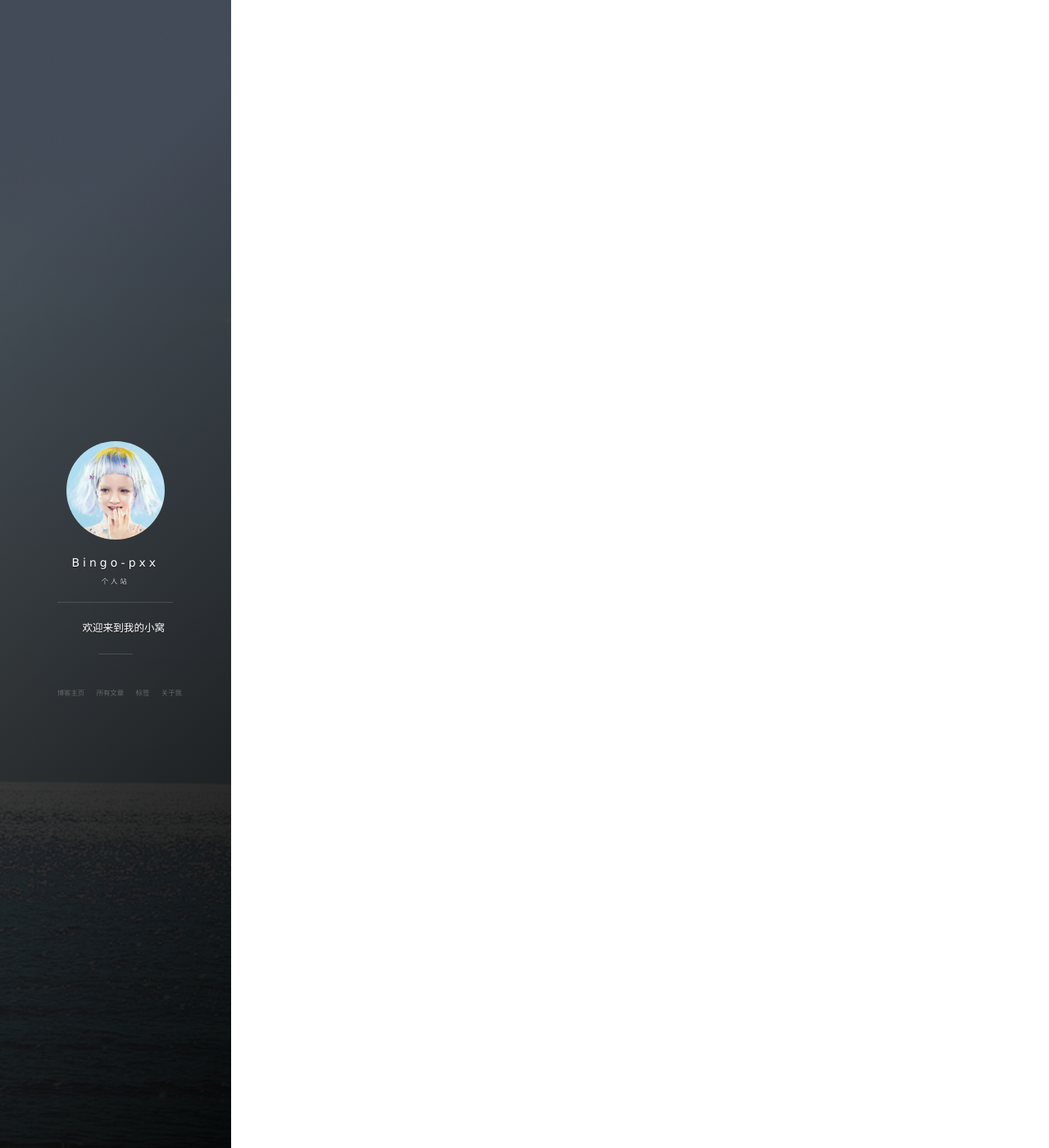
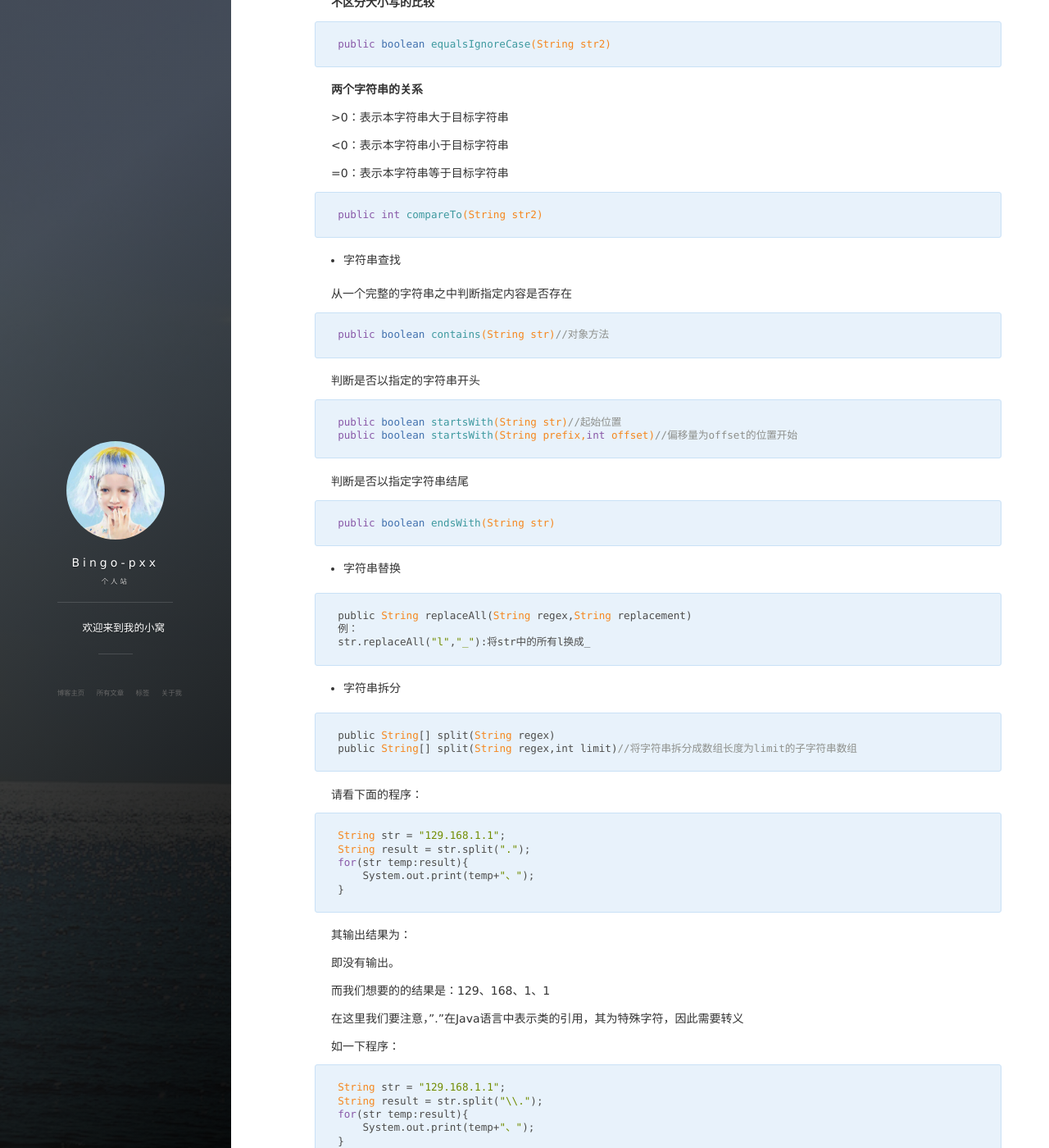
Before and after one commit to luckypxx/luckypxx, a Jekyll site: the page built from _posts/2018-10-27-java中的String类.md, in a window 1280 px wide and 1400 px high, scrolled down 2940 px. Shown: the whole window at 82% size. Built offline with Jekyll 4.4.1, drawn with Linux system fonts in a browser that asks for light colours; nearby versions of some CDN libraries; comment, search, counter and statistics services are not loaded; some of the changed text lies outside the part shown.

Commit message:
String类

````diff
--- a/_posts/2018-10-27-java中的String类.md
+++ b/_posts/2018-10-27-java中的String类.md
@@ -137,7 +137,207 @@ public char charAt(int index) //返回指定索引下标的字符
 3.将字符串转为字符数组
 
 ```java
-public char[] toCharArray();
+public char[] toCharArray()
 ```
 
+- 字节数组与字符串
+
+用String类的构造方法将字节数组转成字符串
+
+```java
+public String(byte[] bytes)
+```
+
+将字符串转为字节数组
+
+```java
+public byte[] getBytes(String charset);
+```
+
+- 字符串比较
+
+**相等比较**
+
+```java
+str1.equals(str2)
+```
+
+**不区分大小写的比较**
+
+```java
+public boolean equalsIgnoreCase(String str2)
+```
+
+**两个字符串的关系**
+
+\>0：表示本字符串大于目标字符串
+
+<0：表示本字符串小于目标字符串
+
+=0：表示本字符串等于目标字符串
+
+```java
+public int compareTo(String str2)
+```
+
+- 字符串查找
+
+从一个完整的字符串之中判断指定内容是否存在
+
+```java
+public boolean contains(String str)//对象方法
+```
+
+判断是否以指定的字符串开头
+
+```java
+public boolean startsWith(String str)//起始位置
+public boolean startsWith(String prefix,int offset)//偏移量为offset的位置开始
+```
+
+判断是否以指定字符串结尾
+
+```java
+public boolean endsWith(String str)
+```
+
+- 字符串替换
+
+```java
+public String replaceAll(String regex,String replacement)
+例：
+str.replaceAll("l","_"):将str中的所有l换成_
+```
+
+- 字符串拆分
+
+```java
+public String[] split(String regex)
+public String[] split(String regex,int limit)//将字符串拆分成数组长度为limit的子字符串数组
+```
+
+请看下面的程序：
+
+```java
+String str = "129.168.1.1";
+String result = str.split(".");
+for(str temp:result){
+    System.out.print(temp+"、");
+}
+```
+
+
+
+其输出结果为：
+
+即没有输出。
+
+而我们想要的的结果是：129、168、1、1
+
+在这里我们要注意，"."在Java语言中表示类的引用，其为特殊字符，因此需要转义
+
+如一下程序：
+
+```java
+String str = "129.168.1.1";
+String result = str.split("\\.");
+for(str temp:result){
+    System.out.print(temp+"、");
+}
+```
+
+接下来请看两次截取的一段程序：
+
+```java
+public static void main(String[] args) {
+        String str = "Lisa:18|Tom:20";
+        String[] result = str.split("\\|");
+        for(String temp:result){
+            String name = temp.split(":")[0];
+            String age = temp.split(":")[1];
+            System.out.println("姓名："+name);
+            System.out.println("年龄:"+age);
+        }
+    }
+```
+
+
+
+**特殊字符需要转义后拆分**
+
+- 字符串截取
+
+```java
+public String substring(int beginIndex)//从指定索引截取到结尾
+public String substring(int beginIndex,int endIndex)//从指定索引截取部分内容,左闭右开
+```
+
+- 去除字符串的左右空格，保留中间空格
+
+```java
+public String trim()
+```
+
+- 字符串转大小写
+
+```java
+public String toUpperCase();//字符串全部转为大写
+public String toLowerCase();//字符串全部转为小写
+```
+
+- 判断字符串是否为空字符串，不判断null
+
+```java
+public boolean isEmpty()
+```
+
+### StringBuffer和StringBuilder
+
+- 字符串拼接方法
+
+```java
+public synchronized StringBuffer append(各种数据类型)
+```
+
+- StringBuffer与String类的相互转换
+
+**StringBuffer->String**
+
+调用StringBuffer的构造方法
+
+```java
+new StringBuffer("str");
+```
+
+**String->StringBuffer**
+
+调用
+
+```java
+StringBuffer.toString()
+```
+
+- 字符串反转
+
+```java
+reverse():StringBuffer
+```
+
+- 删除（修改）指定范围的数据
+
+```java
+delete(int start,int end):StringBuffer
+insert(int offset,各种数据类型):StringBuffer
+```
+
+- String、StringBuffer、StringBuilder的区别
+
+1.String内容不可改变，StringBuffer、StringBuilder内容可以改变
+
+2.StringBuffer JDK1.0，采用同步处理，线程安全，效率较低
+
+StringBuilder(JDK1.5)，采用同步处理，线程不安全，效率高，当在String对象进行“+”，编译时会将String类变成StringBuilder进行append()处理
+
+欢迎交流~
+
 转载请注明原地址：[Lucky-pxx的博客](http://www.bingoxin.top) » [点击阅读原文](http://www.bingoxin.top/2018/04/%E5%88%A4%E6%96%AD%E4%B8%A4%E4%B8%AA%E6%97%A0%E5%A4%B4%E7%BB%93%E7%82%B9%E7%9A%84%E5%8D%95%E9%93%BE%E8%A1%A8%E6%98%AF%E5%90%A6%E7%9B%B8%E4%BA%A4/),谢谢！
````
Also changed, not shown: _posts/2018-10-29-java.md (added, +104 -0 lines).
